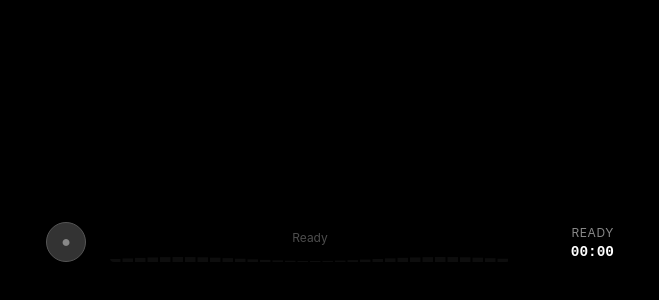
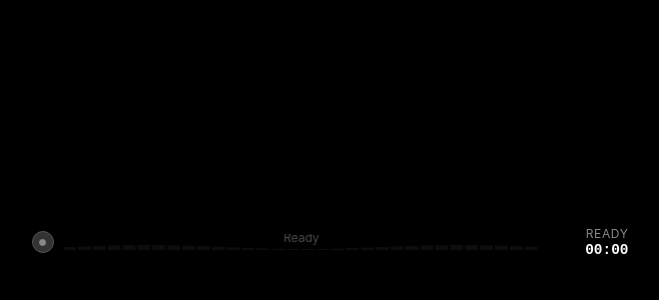
Before and after one commit to FanaticExplorer/SayClip, a plain HTML site: page frontend/index.html in a window 1280 px wide. Shown: the part 158-458 px from the top of the page, without its empty margins (310-969 px from the left). Drawn offline with Linux system fonts and the light colour scheme.

Commit message:
Make UI height smaller

```diff
--- a/frontend/index.html
+++ b/frontend/index.html
@@ -14,7 +14,7 @@
             </button>
 
             <div class="visualizer-container">
-                <canvas id="frequencyCanvas" width="200" height="40"></canvas>
+                <canvas id="frequencyCanvas" width="200" height="16"></canvas>
             </div>
 
             <div class="status">
--- a/frontend/style.css
+++ b/frontend/style.css
@@ -12,13 +12,13 @@ body {
     align-items: center;
     justify-content: center;
     color: #fff;
-    padding: 1rem;
+    padding: 0.1rem;
 }
 
 .container {
     background: #000;
     border-radius: 12px;
-    padding: 1rem;
+    padding: 0.1rem;
     max-width: 600px;
     width: 100%;
     box-shadow: 0 4px 12px rgba(0, 0, 0, 0.5);
@@ -27,19 +27,19 @@ body {
 .single-line-layout {
     display: flex;
     align-items: center;
-    gap: 1rem;
-    height: 60px;
+    gap: 0.5rem;
+    height: 26px;
 }
 
 .record-btn {
     display: flex;
     align-items: center;
     justify-content: center;
-    width: 40px;
-    height: 40px;
+    width: 22px;
+    height: 22px;
     border: 1px solid #555;
     border-radius: 50%;
-    font-size: 0.85rem;
+    font-size: 0.65rem;
     font-weight: 500;
     cursor: pointer;
     transition: all 0.3s ease;
@@ -75,16 +75,16 @@ body {
 .visualizer-container {
     background: #000;
     border-radius: 6px;
-    padding: 0.5rem;
+    padding: 0.1rem;
     flex: 1;
-    height: 50px;
+    height: 22px;
     display: flex;
     align-items: center;
 }
 
 #frequencyCanvas {
     width: 100%;
-    height: 40px;
+    height: 16px;
     border-radius: 4px;
     background: transparent;
     display: block;
@@ -94,7 +94,7 @@ body {
     display: flex;
     flex-direction: column;
     align-items: flex-end;
-    gap: 0.25rem;
+    gap: 0.1rem;
     flex-shrink: 0;
     min-width: 80px;
 }
```
Also changed, not shown: 1 other file.
